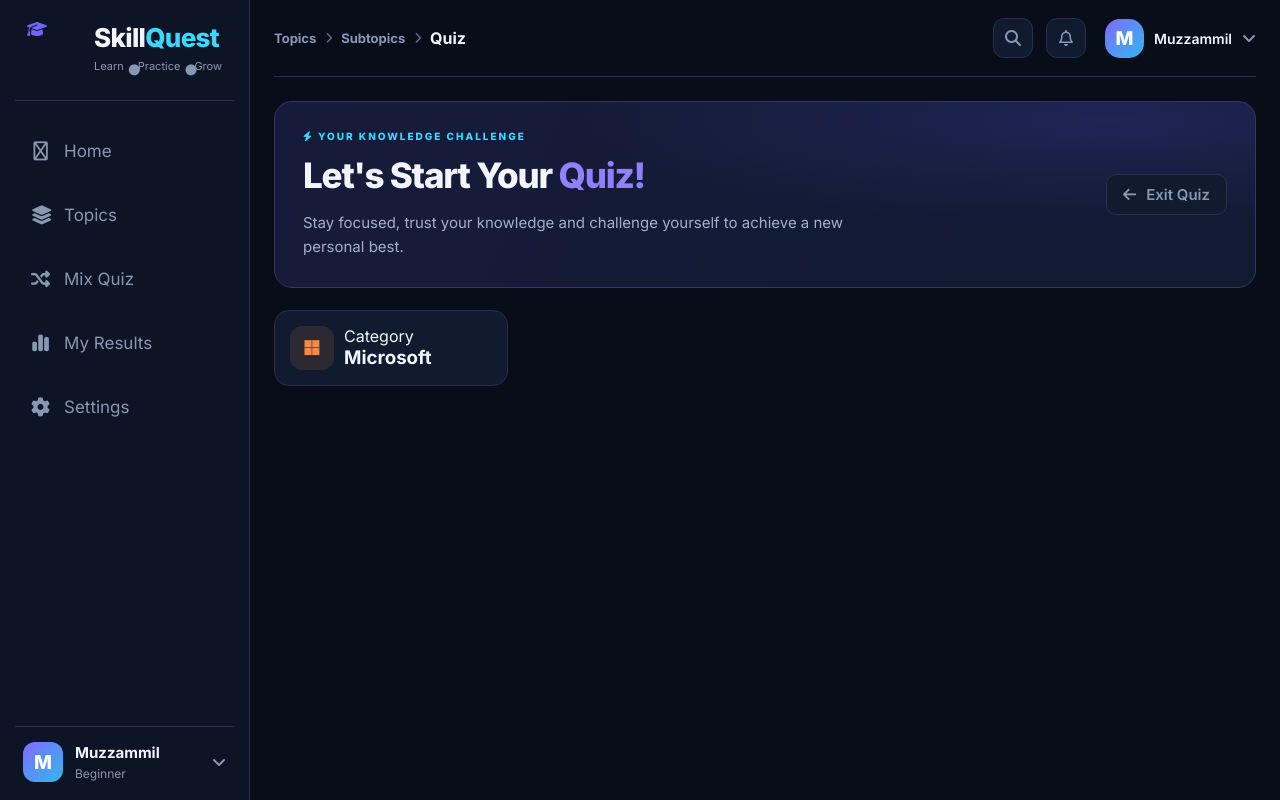
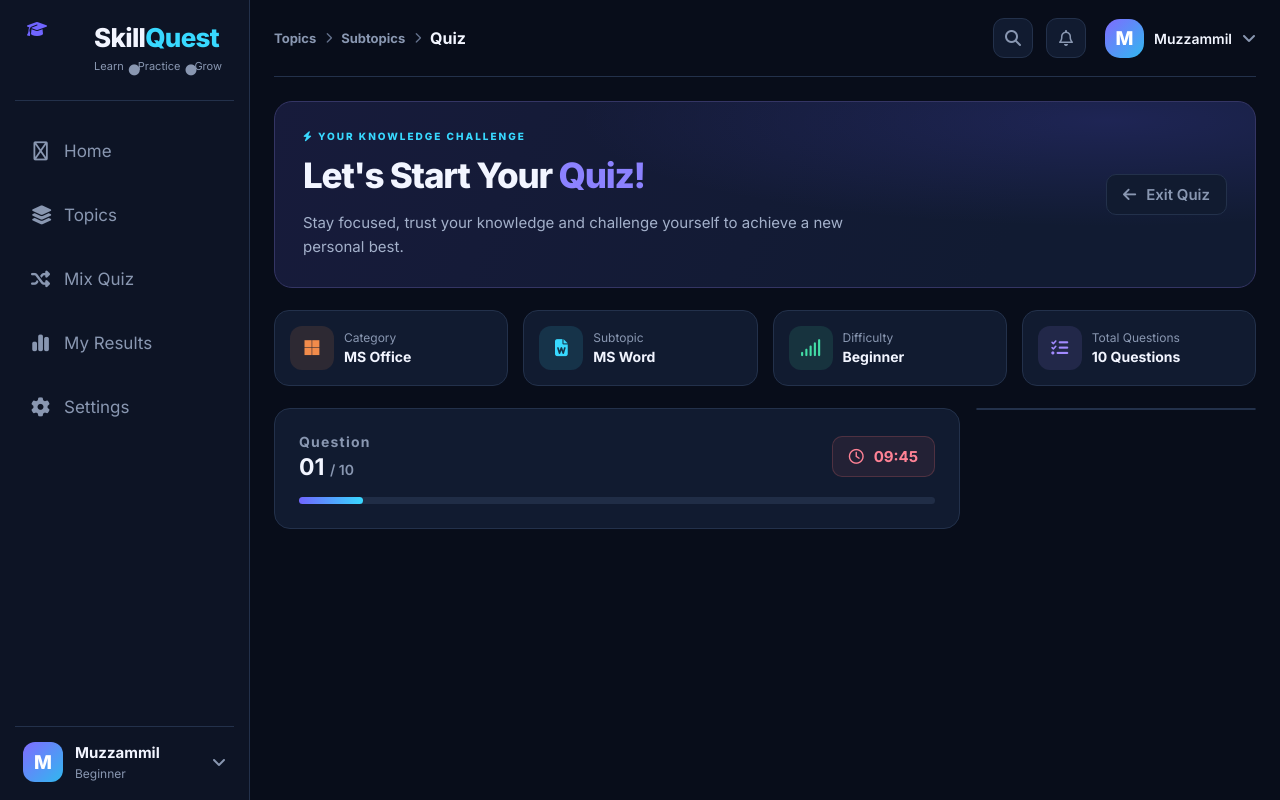
Before and after one commit to MuzzammilAhmed3/skillquest, a plain HTML site: page Pages/quiz.html in a window 1280 px wide. Drawn offline with Linux system fonts and the light colour scheme.

Commit message:
hero section complete

```diff
--- a/Css/style.css
+++ b/Css/style.css
@@ -3703,3 +3703,85 @@ img {
   color: #a28aff;
   background: rgba(156, 133, 255, 0.12);
 }
+
+.info-card span {
+  display: block;
+  font-size: 12px;
+  color: var(--color-text-muted);
+  margin-bottom: 3px;
+}
+
+.info-card h3 {
+  font-size: 14px;
+  font-weight: 700;
+}
+
+.quiz-workspace {
+  display: grid;
+  grid-template-columns: minmax(0, 1fr) 280px;
+  align-items: start;
+  gap: var(--space-md);
+}
+
+.quiz-main-card,
+.quiz-side-panel {
+  background: var(--color-card);
+  border: 1px solid var(--color-border);
+  border-radius: var(--space-md);
+}
+
+.quiz-main-card {
+  padding: var(--space-lg);
+}
+
+.quiz-progress-header {
+  display: flex;
+  align-items: center;
+  justify-content: space-between;
+  margin-bottom: var(--space-md);
+}
+
+.question-label {
+  display: block;
+  color: var(--color-text-muted);
+  font-size: 14px;
+  font-weight: 700;
+  letter-spacing: 1.2px;
+  margin-bottom: 3px;
+}
+
+.quiz-progress-header h3 {
+  font-size: 23px;
+}
+
+.quiz-progress-header h3 span {
+  font-size: 14px;
+  font-weight: 550;
+  color: var(--color-text-muted);
+}
+
+.quiz-timer {
+  display: flex;
+  align-items: center;
+  gap: var(--space-sm);
+  padding: var(--space-sm) var(--space-md);
+  border: 1px solid #ff727233;
+  border-radius: var(--space-sm);
+  background: #ff727214;
+  color: var(--palette-red-900);
+  font-size: 15px;
+  font-weight: 700;
+}
+
+.quiz-progress-track {
+  height: 7px;
+  border-radius: 20px;
+  background: #202d46;
+}
+
+.quiz-progress-fill {
+  width: 10%;
+  height: 100%;
+  border-radius: inherit;
+  background: linear-gradient(90deg, #7065ff, #38d9ff);
+}
--- a/Pages/quiz.html
+++ b/Pages/quiz.html
@@ -116,6 +116,7 @@
           </a>
         </section>
 
+        <!-- Info Grid Section -->
         <section class="quiz-info-grid">
           <div class="info-card">
             <div class="info-card-icon office-icon">
@@ -125,9 +126,69 @@
             <div>
               <span>Category</span>
 
-              <h3>Microsoft</h3>
+              <h3>MS Office</h3>
             </div>
           </div>
+
+          <div class="info-card">
+            <div class="info-card-icon topic-icon">
+              <i class="fa-solid fa-file-word"></i>
+            </div>
+
+            <div>
+              <span>Subtopic</span>
+
+              <h3>MS Word</h3>
+            </div>
+          </div>
+
+          <div class="info-card">
+            <div class="info-card-icon level-icon">
+              <i class="fa-solid fa-signal"></i>
+            </div>
+
+            <div>
+              <span>Difficulty</span>
+
+              <h3>Beginner</h3>
+            </div>
+          </div>
+
+          <div class="info-card">
+            <div class="info-card-icon question-icon">
+              <i class="fa-solid fa-list-check"></i>
+            </div>
+
+            <div>
+              <span>Total Questions</span>
+
+              <h3>10 Questions</h3>
+            </div>
+          </div>
+        </section>
+
+        <!-- Quiz Workspace -->
+        <section class="quiz-workspace">
+          <!-- Question Area -->
+          <div class="quiz-main-card">
+            <div class="quiz-progress-header">
+              <div>
+                <span class="question-label">Question</span>
+                <h3>01 <span>/ 10</span></h3>
+              </div>
+
+              <div class="quiz-timer">
+                <i class="fa-regular fa-clock"></i>
+                <span>09:45</span>
+              </div>
+            </div>
+
+            <div class="quiz-progress-track">
+              <div class="quiz-progress-fill"></div>
+            </div>
+          </div>
+
+          <div class="quiz-side-panel"></div>
         </section>
       </main>
     </div>
```
